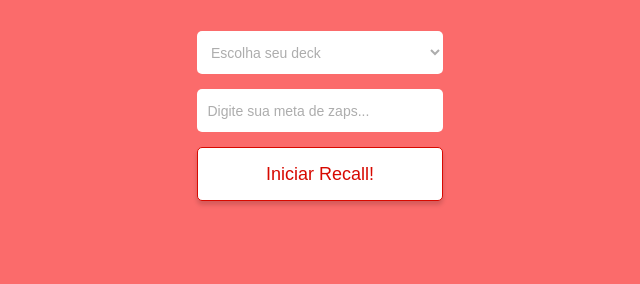
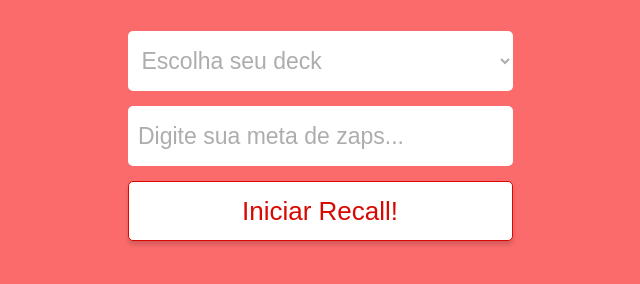
Before and after one commit to rodrigocqb/Projeto-8---ZapRecall, a React app: page / in a window 1280 px wide. Shown: the part 438-722 px from the top of the page, without its empty margins (320-960 px from the left). Built offline with nearby package versions, Linux system fonts and the light colour scheme; a web font is replaced by a local one.

Commit message:
Desktop layout for dropdown menu, restart button and target input

```diff
--- a/src/components/GameFooter/style.css
+++ b/src/components/GameFooter/style.css
@@ -68,10 +68,6 @@
     margin-bottom: 22px;
 }
 
-.restart:hover {
-    cursor: pointer;
-}
-
 @media (min-width: 935px) {
     .footer {
         min-height: 118px;
@@ -86,4 +82,14 @@
         width: 38.3px;
         height: 38.3px;
     }
+
+    .restart {
+        width: 279px;
+        height: 53px;
+        font-size: 23.5px;
+    }
+
+    .restart:hover {
+        cursor: pointer;
+    }
 }
--- a/src/components/Welcome/style.css
+++ b/src/components/Welcome/style.css
@@ -30,10 +30,6 @@
     font-size: 18px;
 }
 
-.button:hover {
-    cursor: pointer;
-}
-
 .welcome select {
     width: 246px;
     height: 43px;
@@ -63,3 +59,21 @@
     color: #ADADAD;
     opacity: 1;
 }
+
+@media (min-width: 935px) {
+    .button {
+        width: 385px;
+        height: 60px;
+        font-size: 26px;
+    }
+
+    .button:hover {
+        cursor: pointer;
+    }
+
+    .welcome select, .target {
+        width: 385px;
+        height: 60px;
+        font-size: 23px;
+    }
+}
```
